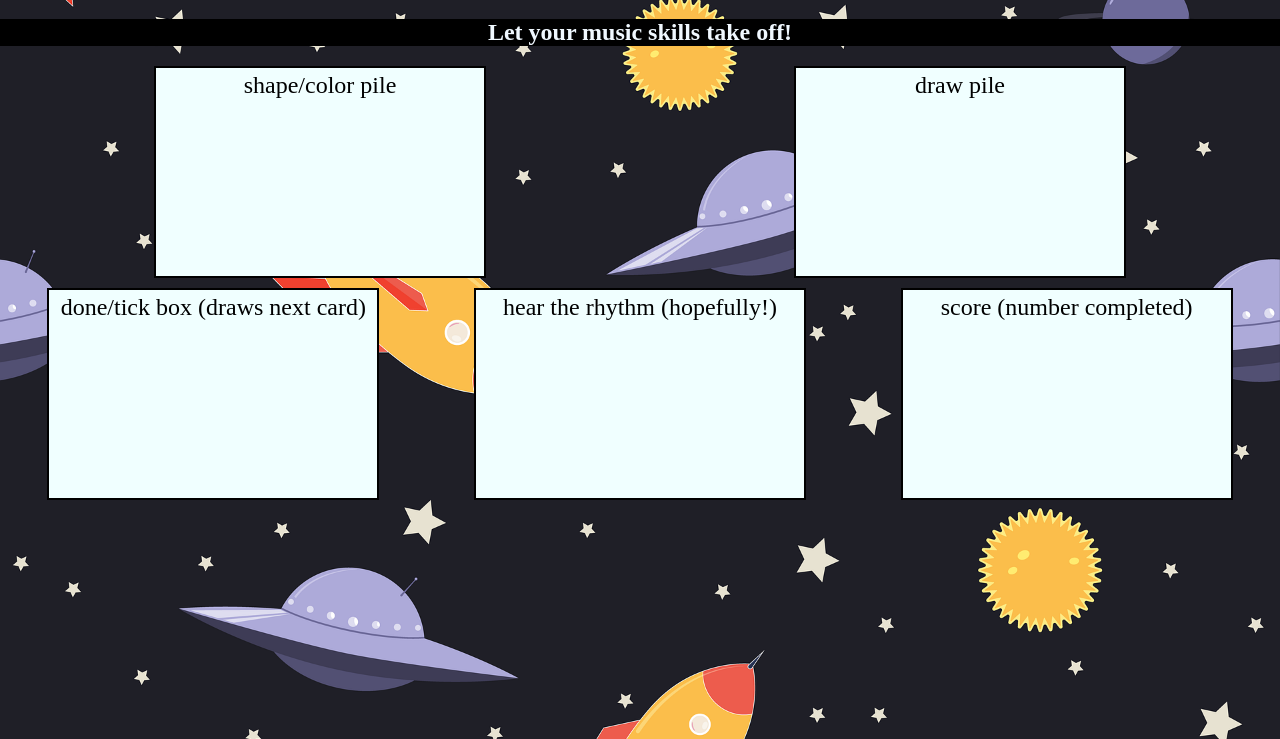
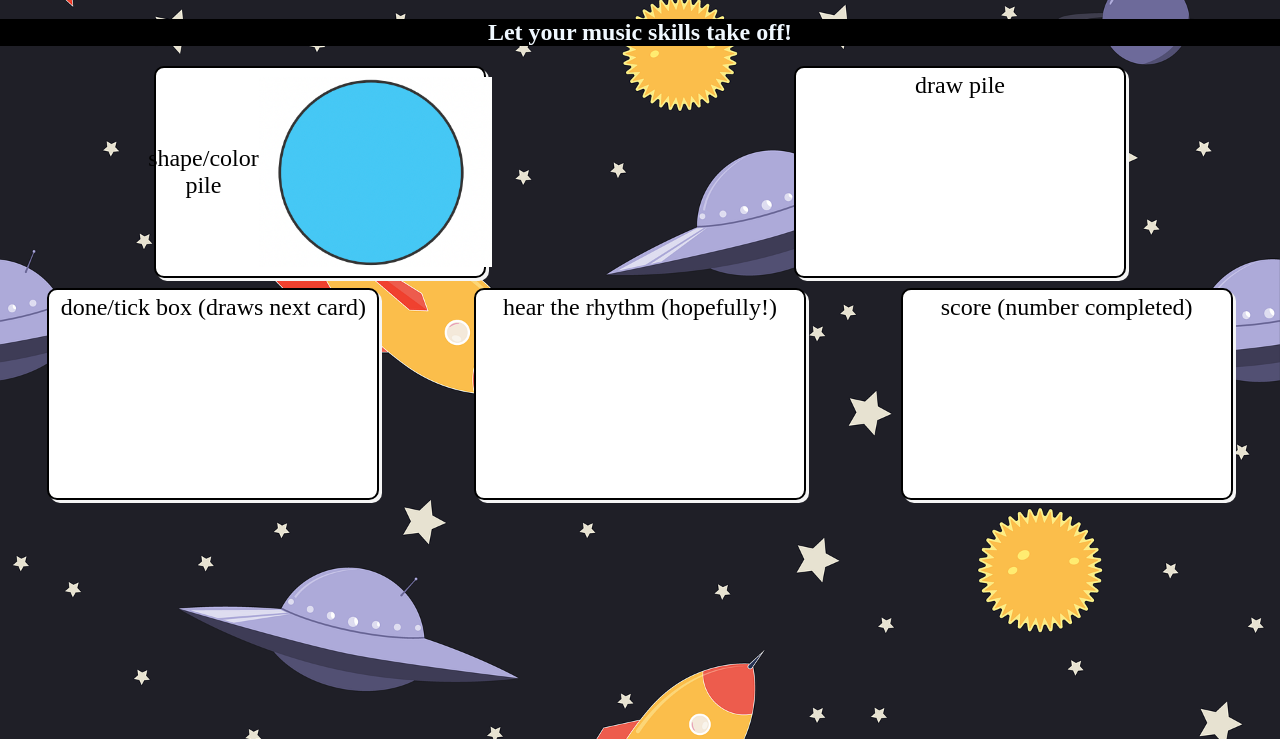
Before and after one commit to bengilbertcodes/rhythm-rocket, a plain HTML site: page index.html in a window 1280 px wide. Shown: the part 61-800 px from the top of the page. Drawn offline with Linux system fonts and the light colour scheme.

Commit message:
Add test shape to card pile

```diff
--- a/assets/style.css
+++ b/assets/style.css
@@ -24,10 +24,23 @@ h1, h2 {
 .box {
     padding: 4px;
     color: black;
-    background-color: azure;
+    background-color: white;
     border: 2px solid black;
+    border-radius: 10px;
+    box-shadow: whitesmoke 3px 3px;
     height: 200px;
     width: 20rem;
     font-size: 150%;
     text-align: center;
 }
+
+img {
+    height: 190px;
+    width: 19rem;
+}
+
+.card-pile-left {
+    display: flex;
+    align-items: center;
+    justify-content: center;
+}
--- a/index.html
+++ b/index.html
@@ -12,7 +12,10 @@
     <h2 class="text-center">Let your music skills take off!</h2>
 
 <div class="card-piles">
-        <div class="card-pile-left box">shape/color pile</div>
+        <div class="card-pile-left box">
+            <p>shape/color pile</p>
+            <img src="/assets/images/lb-circle.png" alt="Image of a light blue circle">
+        </div>
 
         <div class="card-pile-right box ">draw pile</div>
 </div>
```
Also changed, not shown: assets/images/lb-circle.png (added).
